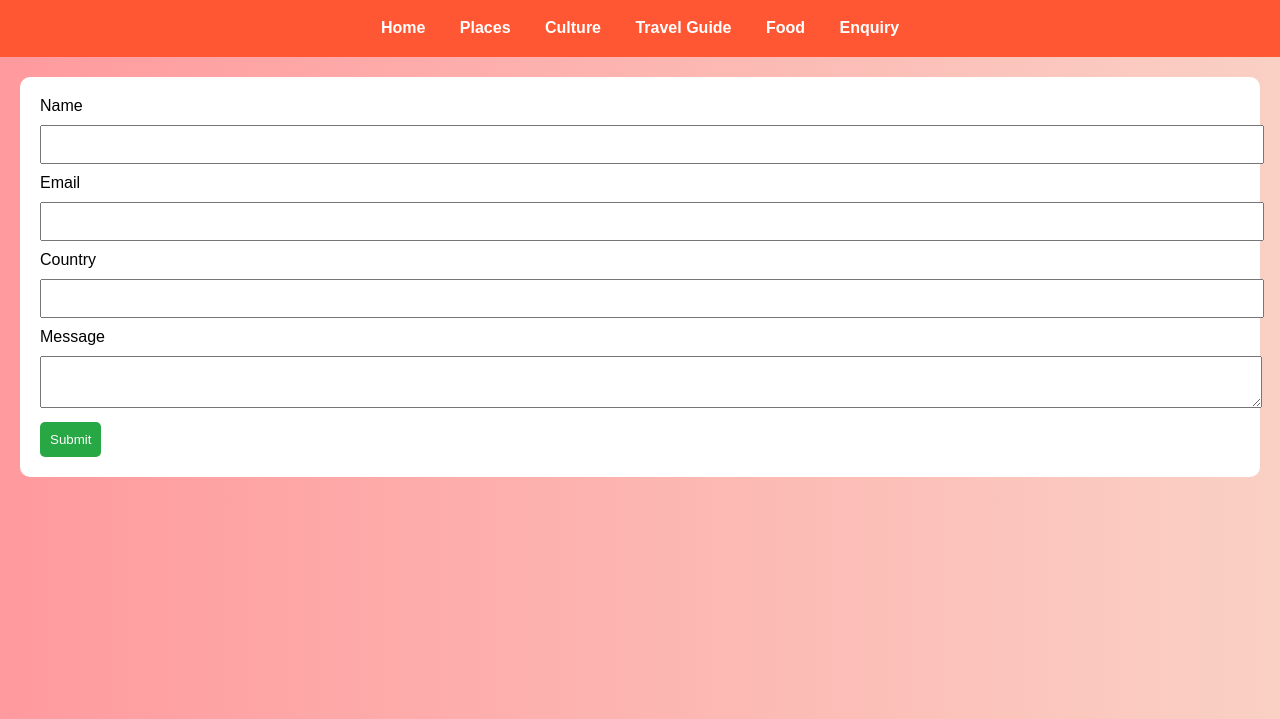
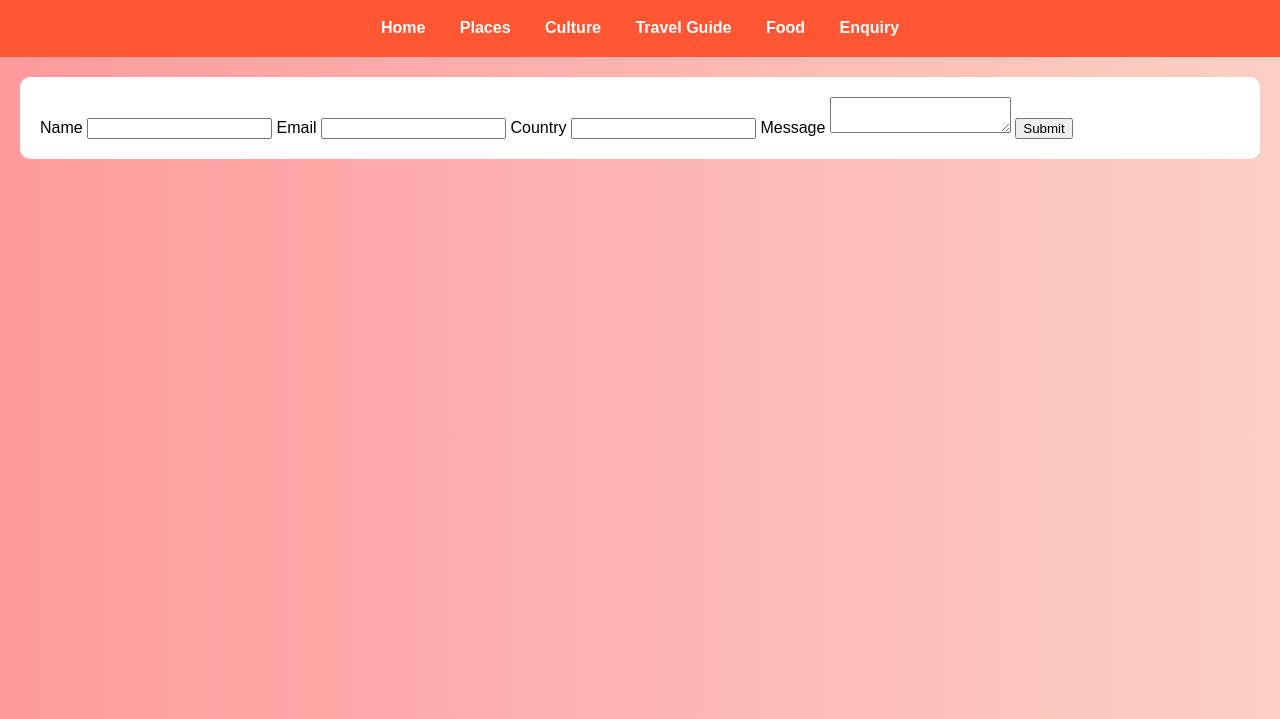
Before and after one commit to sagarchityal4-star/sagarchityal.github.io, a plain HTML site: page enquiry.html in a window 1280 px wide. Shown: the part 81-800 px from the top of the page. Drawn offline with Linux system fonts and the light colour scheme; files that its build step writes are made by us from their sources; files whose address does not match are found by name.

Commit message:
style.css

```diff
--- a/style.css
+++ b/style.css
@@ -1,5 +1,5 @@
 body{
-font-family: Arial;
+font-family:Arial;
 margin:0;
 background:linear-gradient(to right,#ff9a9e,#fad0c4);
 }
@@ -36,16 +36,21 @@
 padding:10px;
 }
 
-input,textarea{
+.mainimg{
 width:100%;
-padding:10px;
-margin:10px 0;
+max-width:700px;
+display:block;
+margin:20px auto;
+border-radius:10px;
 }
 
-button{
-background:#28a745;
-color:white;
-padding:10px;
-border:none;
-border-radius:5px;
+.gallery{
+display:grid;
+grid-template-columns:repeat(auto-fit,minmax(250px,1fr));
+gap:20px;
 }
+
+.gallery img{
+width:100%;
+border-radius:10px;
+}
```
